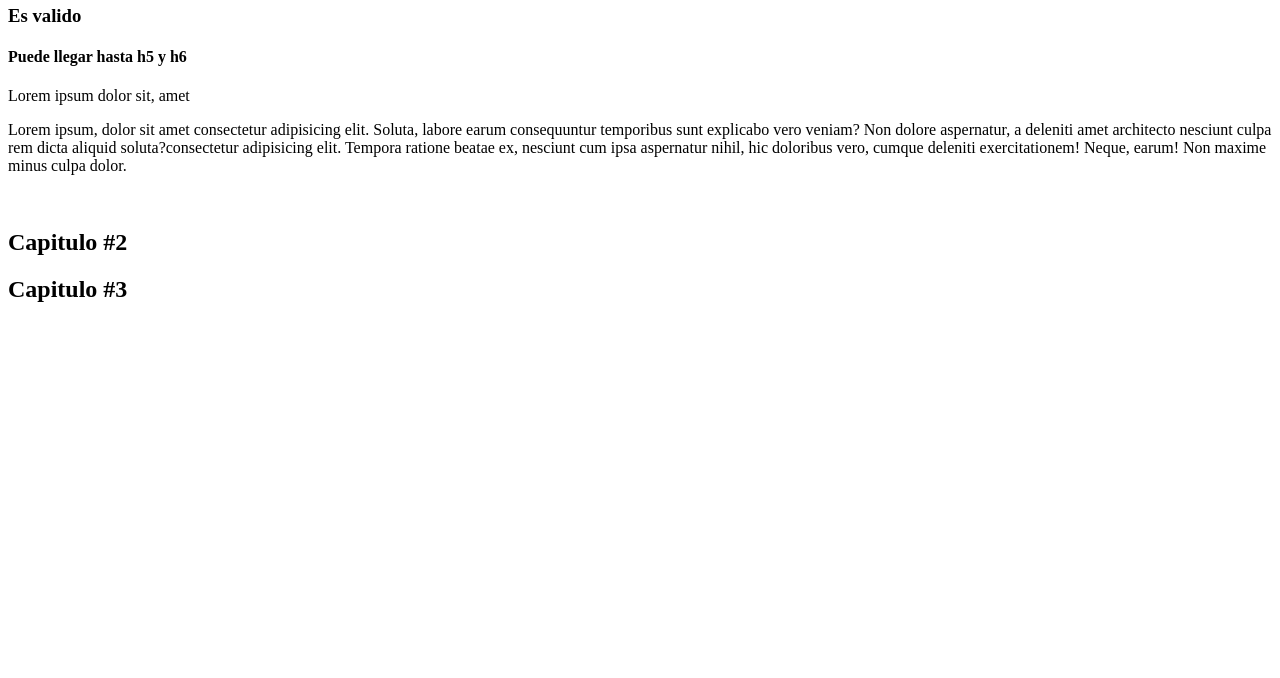
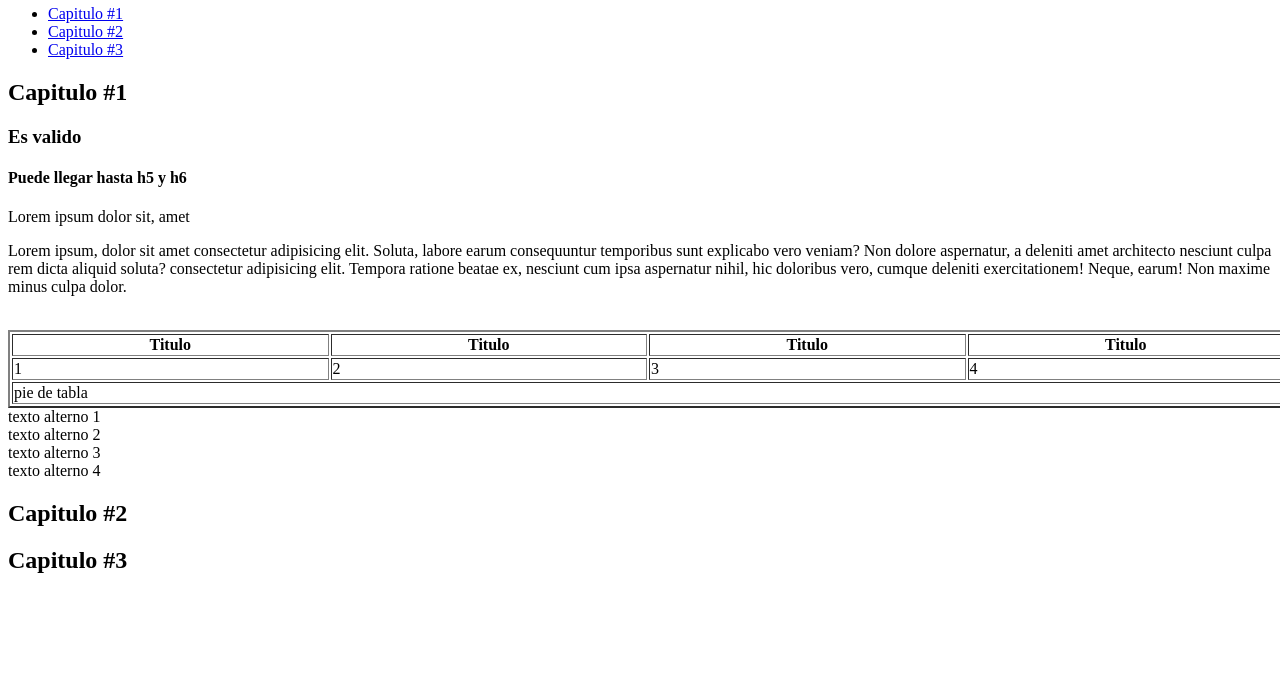
Before and after one commit to ham0ncito/PW2_2PERIODO, a plain HTML site: page index.html in a window 1280 px wide. Shown: the part 122-800 px from the top of the page. Drawn offline with Linux system fonts and the light colour scheme.

Commit message:
Update index.html

```diff
--- a/index.html
+++ b/index.html
@@ -6,13 +6,63 @@
         <meta name="viewport" content="width=device-width, initial-scale=1.0">
     </head>
     <body>
+        <header id="header">
 <h1>HTML ANOTHER QUICK REVIEW</h1>
-    <h2>Capitulo #1</h2>
+<h2>Tabla de contenido</h2>
+<nav>
+    <ul>
+        <li><a href="#capitulo1">Capitulo #1</a></li>
+        <li><a href="#capitulo2">Capitulo #2</a></li>
+        <li><a href="#capitulo3">Capitulo #3</a></li>
+    </ul>
+</nav>
+</header>
+<article>
+    <h2 id="capitulo1">Capitulo #1</h2>
         <h3>Es valido</h3>
             <h4>Puede llegar hasta h5 y h6</h4>
-            <p>Lorem ipsum dolor sit, amet <blockquote cite=""></blockquote>Lorem ipsum, dolor sit amet consectetur adipisicing elit. Soluta, labore earum consequuntur temporibus sunt explicabo vero veniam? Non dolore aspernatur, a deleniti amet architecto nesciunt culpa rem dicta aliquid soluta?</blockquote>consectetur adipisicing elit. Tempora ratione beatae ex, nesciunt cum ipsa aspernatur nihil, hic doloribus vero, cumque deleniti exercitationem! Neque, earum! Non maxime minus culpa dolor.</p>
+            <p>Lorem ipsum dolor sit, amet <blockquote cite=""></blockquote>Lorem ipsum, dolor sit amet consectetur adipisicing elit. Soluta, labore earum consequuntur temporibus sunt explicabo vero veniam? Non dolore aspernatur, a deleniti amet architecto nesciunt culpa rem dicta aliquid soluta?</blockquote> consectetur adipisicing elit. Tempora ratione beatae ex, nesciunt cum ipsa aspernatur nihil, hic doloribus vero, cumque deleniti exercitationem! Neque, earum! Non maxime minus culpa dolor.</p>
             <br>
-    <h2>Capitulo #2</h2>
-    <h2>Capitulo #3</h2>
+        </article>
+        <div>
+
+        </div>
+        <span>
+
+        </span>
+        <section>
+
+        </section>
+        <table border="2" style="width:100vw">
+            <thead>
+                <tr>
+                    <th>Titulo</th>
+                    <th>Titulo</th>
+                    <th>Titulo</th>
+                    <th>Titulo</th>
+                </tr>
+            </thead>
+            <tbody>
+                <tr>
+                <td>1</td>
+                <td>2</td>
+                <td>3</td>
+                <td>4</td>
+                </tr>
+                </tbody>
+                <tfoot>
+                    <tr><td colspan="4">pie de tabla</td></tr>
+                </tfoot>
+        </table>
+        <aside>
+            texto alterno 1 <br>
+            texto alterno 2 <br>
+            texto alterno 3 <br>
+            texto alterno 4 <br>
+        </aside>
+
+    <h2 id="capitulo2">Capitulo #2</h2>
+    <h2 id="capitulo3">Capitulo #3</h2>
+    <footer></footer>
     </body>
 </html>
```
